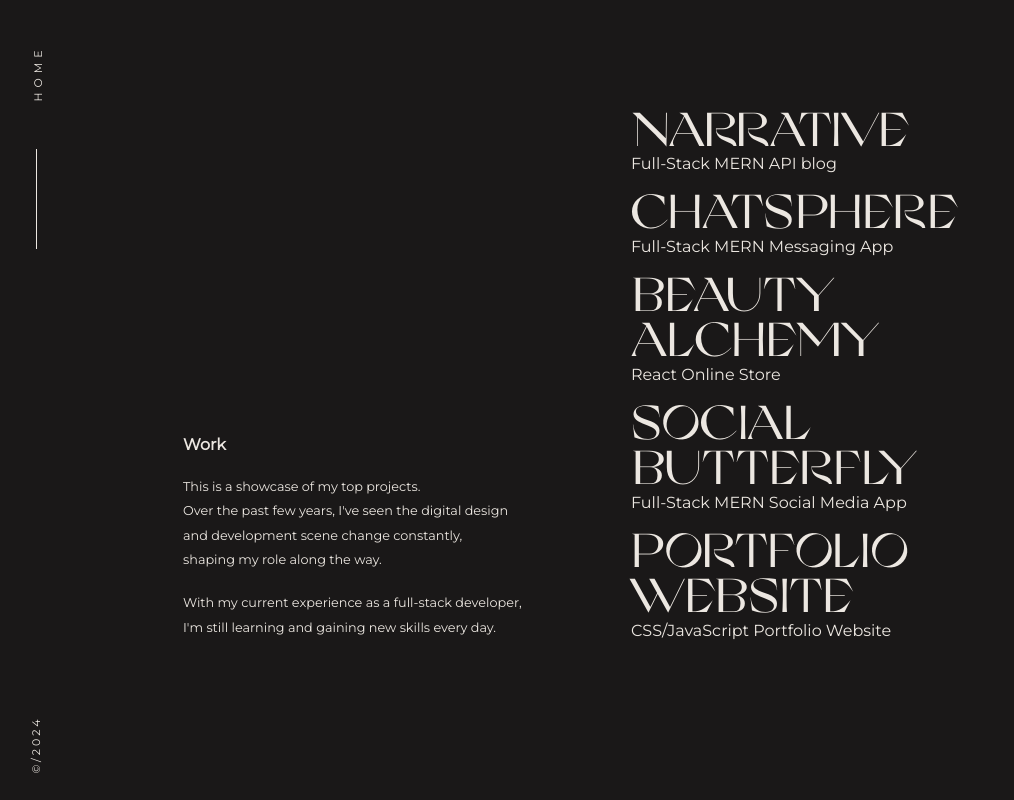
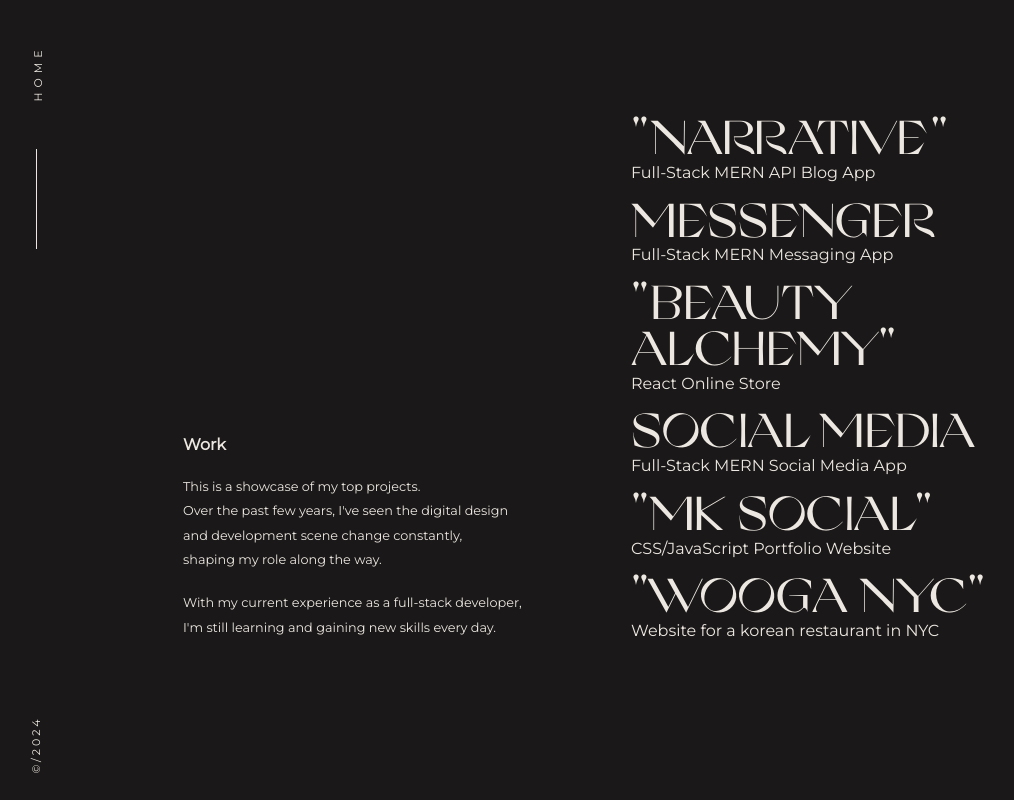
Before and after one commit to victoriakapelush/React-Portfolio-Website, a React (Vite) app: page /work in a window 1280 px wide. Shown: the whole page, without its empty margins (9-1023 px from the left). Built offline with nearby package versions, Linux system fonts and the light colour scheme.

Commit message:
Add a new work project

```diff
--- a/src/components/Work.jsx
+++ b/src/components/Work.jsx
@@ -21,16 +21,18 @@ function Work() {
           <p>With my current experience as a full-stack developer, <br />I'm still learning and gaining new skills every day.</p>
         </div>
         <div className='flex-column work-links'>
-          <a className="link-work-name" href="https://narrative-blog.onrender.com" target='_blank'>Narrative</a>
-          <a className="gh-link" href="https://github.com/victoriakapelush/Narrative" target='_blank'>Full-Stack MERN API blog</a>
-          <a className="link-work-name" href="https://chatsphere-3sxt.onrender.com" target='_blank'>Chatsphere</a>
+          <a className="link-work-name" href="https://narrative-blog.onrender.com" target='_blank'>"Narrative"</a>
+          <a className="gh-link" href="https://github.com/victoriakapelush/Narrative" target='_blank'>Full-Stack MERN API Blog App</a>
+          <a className="link-work-name" href="https://chatsphere-3sxt.onrender.com" target='_blank'>Messenger</a>
           <a className="gh-link" href="https://github.com/victoriakapelush/ChatSphere" target='_blank'>Full-Stack MERN Messaging App</a>
-          <a className="link-work-name" href="https://beauty-alchemy.netlify.app" target='_blank'>Beauty Alchemy</a>
+          <a className="link-work-name" href="https://beauty-alchemy.netlify.app" target='_blank'>"Beauty Alchemy"</a>
           <a className="gh-link" href="https://github.com/victoriakapelush/Beauty-Alchemy" target='_blank'>React Online Store</a>
-          <a className="link-work-name" href="https://narrative-blog.onrender.com" target='_blank'>Social Butterfly</a>
+          <a className="link-work-name" href="https://narrative-blog.onrender.com" target='_blank'>Social Media</a>
           <a className="gh-link" href="https://github.com/victoriakapelush/Social-Butterfly" target='_blank'>Full-Stack MERN Social Media App</a>
-          <a className="link-work-name" href="https://mksocials.netlify.app" target='_blank'>Portfolio Website</a>
+          <a className="link-work-name" href="https://mksocials.netlify.app" target='_blank'>"MK Social"</a>
           <a className="gh-link" href="https://github.com/victoriakapelush/Portfolio-Website" target='_blank'>CSS/JavaScript Portfolio Website</a>
+          <a className="link-work-name" href="https://www.wooganyc.com" target='_blank'>"Wooga NYC"</a>
+          <a className="gh-link">Website for a korean restaurant in NYC</a>
         </div>
       </div>
     </div>
--- a/src/style/index.css
+++ b/src/style/index.css
@@ -368,7 +368,7 @@ br {
 }
 
 .gh-link:hover {
-  text-decoration: line-through;
+  text-decoration: underline;
 }
 
 /* ANIMATION EFFECT ON LOAD */
```
Also changed, not shown: 2 other files (tests, documents, lock files or other folders).
